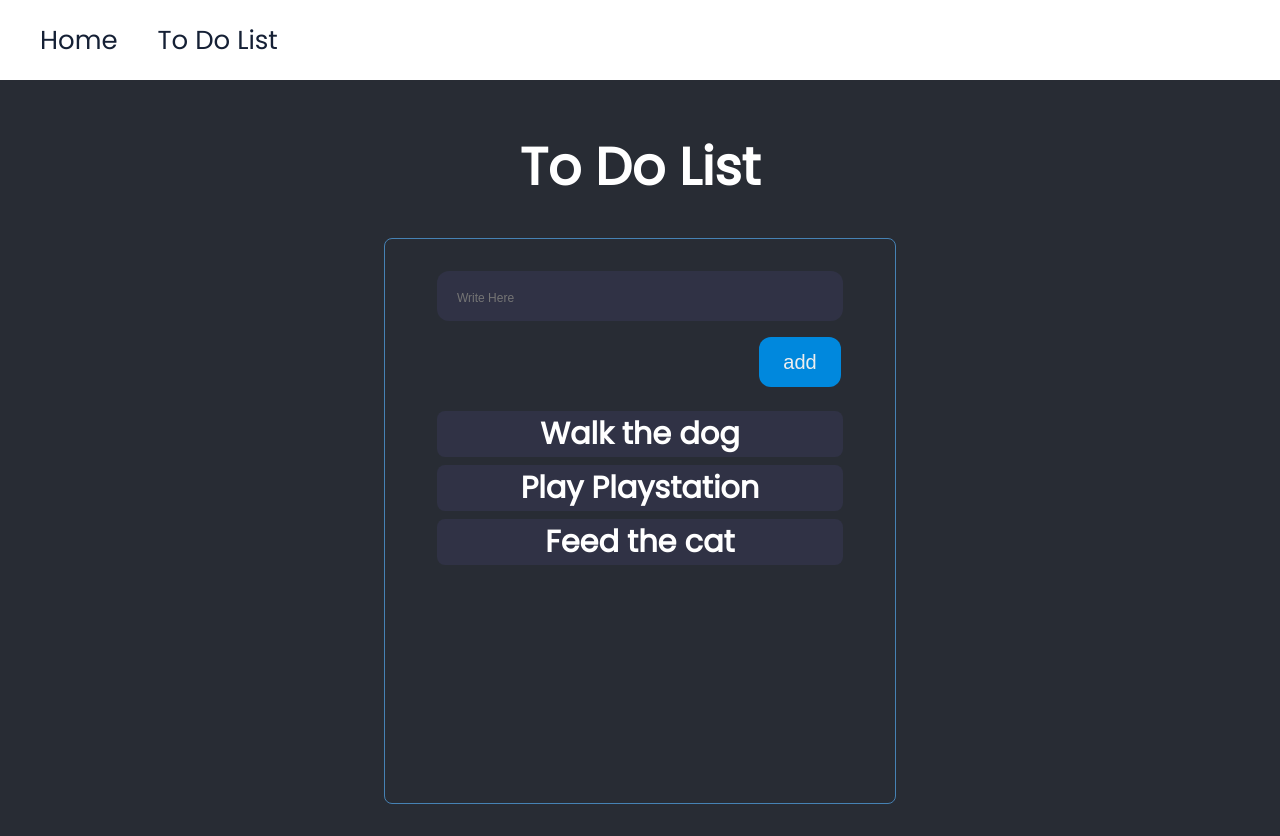
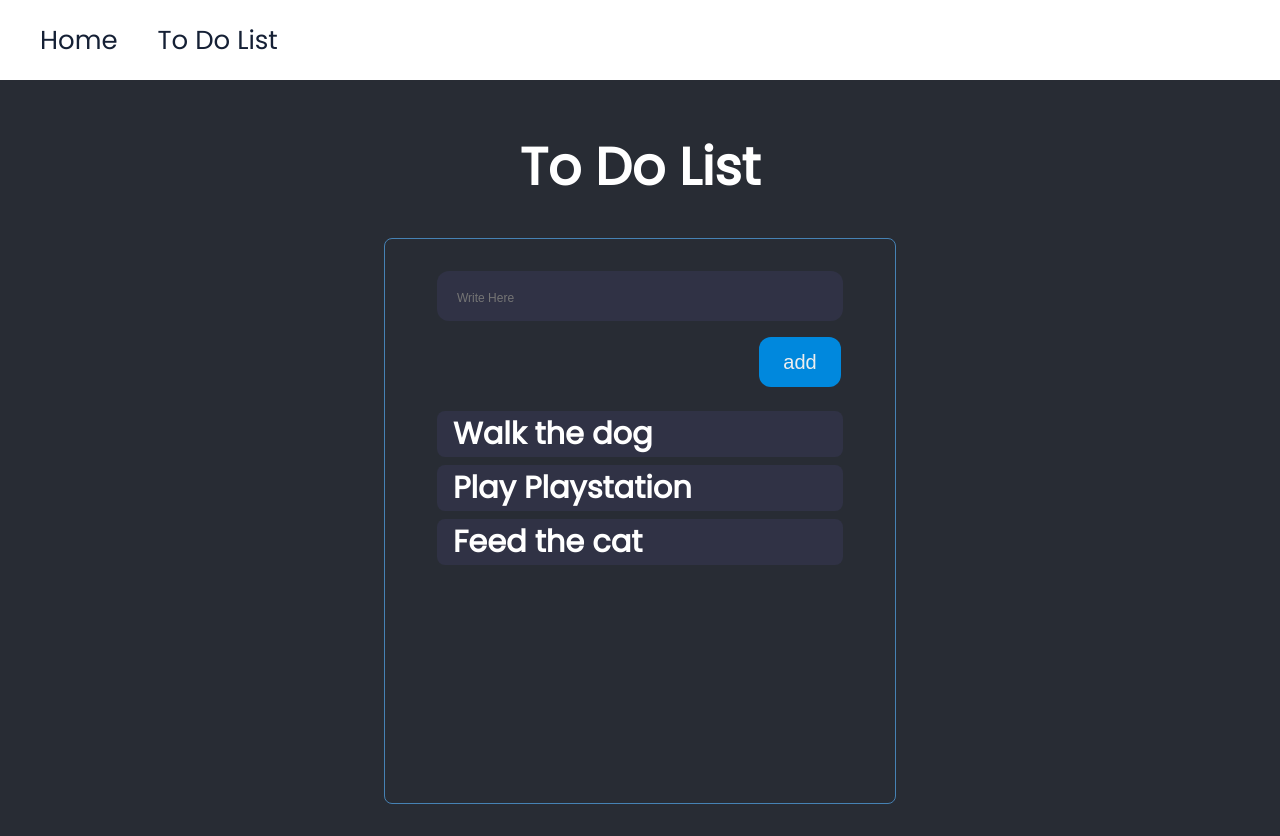
Before and after one commit to adammccormack/app_mix, a React (Create React App) app: page /to-do-list in a window 1280 px wide. Built offline with nearby package versions, Linux system fonts and the light colour scheme.

Commit message:
more css

```diff
--- a/src/components/local/todolist/item/Item.module.css
+++ b/src/components/local/todolist/item/Item.module.css
@@ -1,6 +1,8 @@
 .item {
   background: #303245;
   margin-block-start: 0.5rem;
+  padding-inline-start: 1rem;
   cursor: pointer;
   border-radius: 8px;
+  text-align: left;
 }
```
